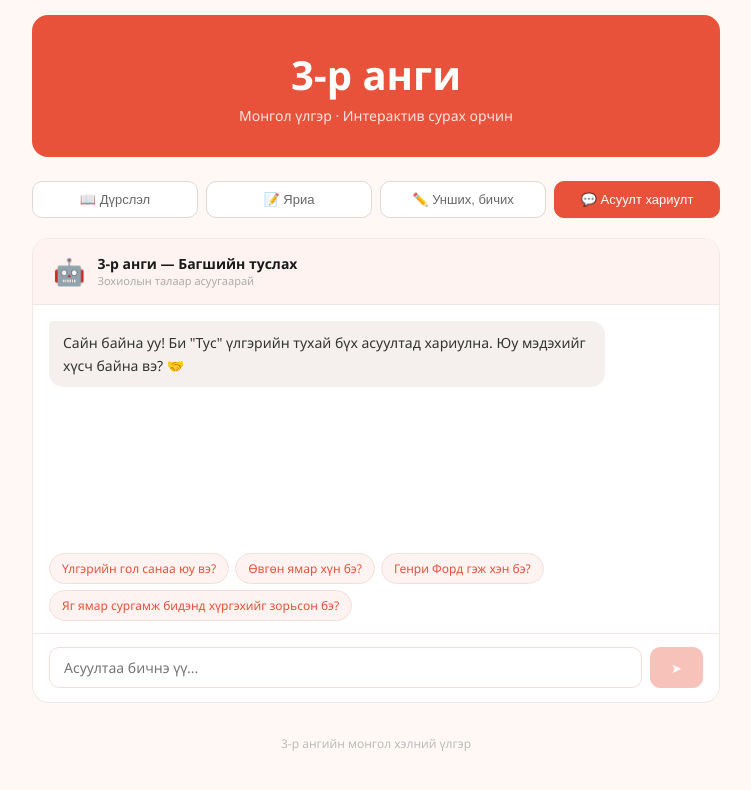
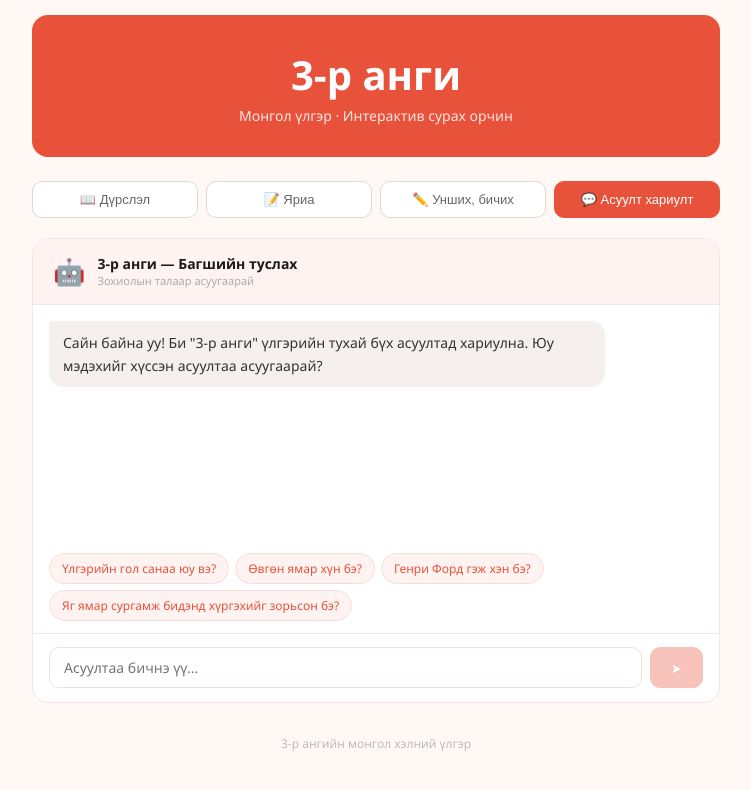
Before and after one commit to tuguldurtuvshinbaatar2003-lab/Unuruu_ajil, a React (Vite) app: page / in a window 1280 px wide. Both pictures are taken after a click on the button "💬 Асуулт хариулт". Shown: the part 9-799 px from the top of the page, without its empty margins (264-1015 px from the left). Built offline with nearby package versions, Linux system fonts and the light colour scheme.

Commit message:
bot chat zassan

```diff
--- a/src/tabs/AiChat.jsx
+++ b/src/tabs/AiChat.jsx
@@ -15,7 +15,7 @@ const SUGGESTIONS = [
 ]
 
 export default function AiChat() {
-  const [msgs, setMsgs] = useState([{ role: 'bot', text: 'Сайн байна уу! Би "Тус" үлгэрийн тухай бүх асуултад хариулна. Юу мэдэхийг хүсч байна вэ? 🤝' }])
+  const [msgs, setMsgs] = useState([{ role: 'bot', text: 'Сайн байна уу! Би "3-р анги" үлгэрийн тухай бүх асуултад хариулна. Юу мэдэхийг хүссэн асуултаа асуугаарай?' }])
   const [input, setInput] = useState('')
   const [loading, setLoading] = useState(false)
   const [history, setHistory] = useState([])
```
